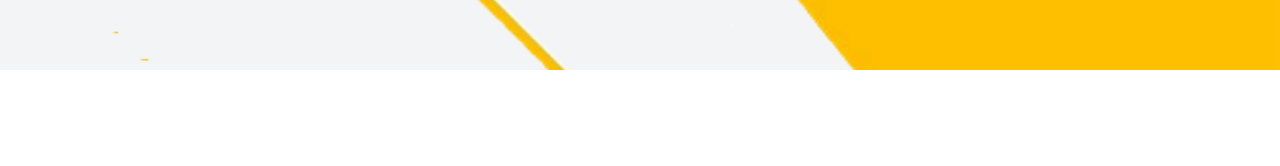
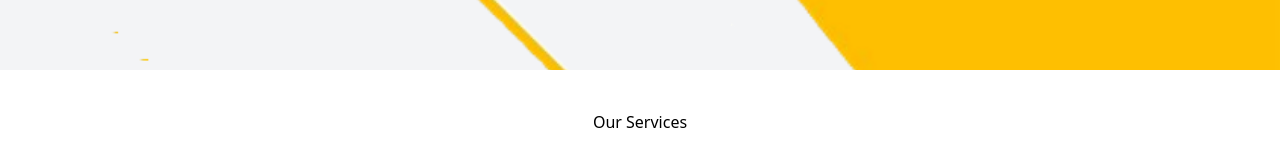
Before and after one commit to ishworX/new-taste-of-india, a React (Vite) app: page / in a window 1280 px wide. Shown: the part 586-752 px from the top of the page. Built offline with nearby package versions, Linux system fonts and the light colour scheme.

Commit message:
header check?

```diff
--- a/src/components/About/About.jsx
+++ b/src/components/About/About.jsx
@@ -9,7 +9,12 @@ import React from 'react'
 
 const About = () => {
     return (
-        <div>
+        <div className='py-10'>
+            <div className='container'>
+                <div className='text-center mb-20 max-w-[400px] mx-auto'>
+                    <p>Our Services</p>
+                </div>
+            </div>
 
         </div>
     )
```
